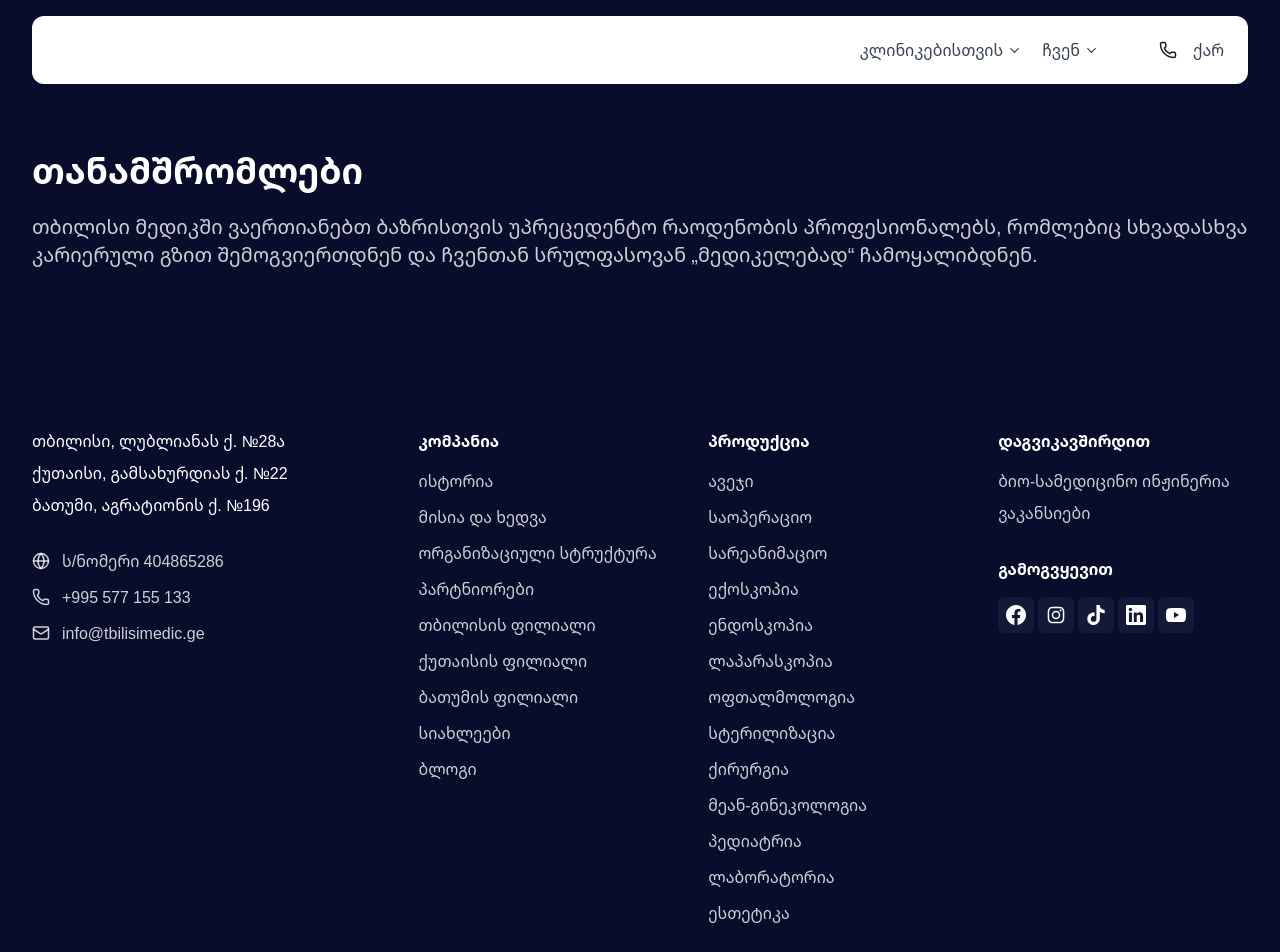
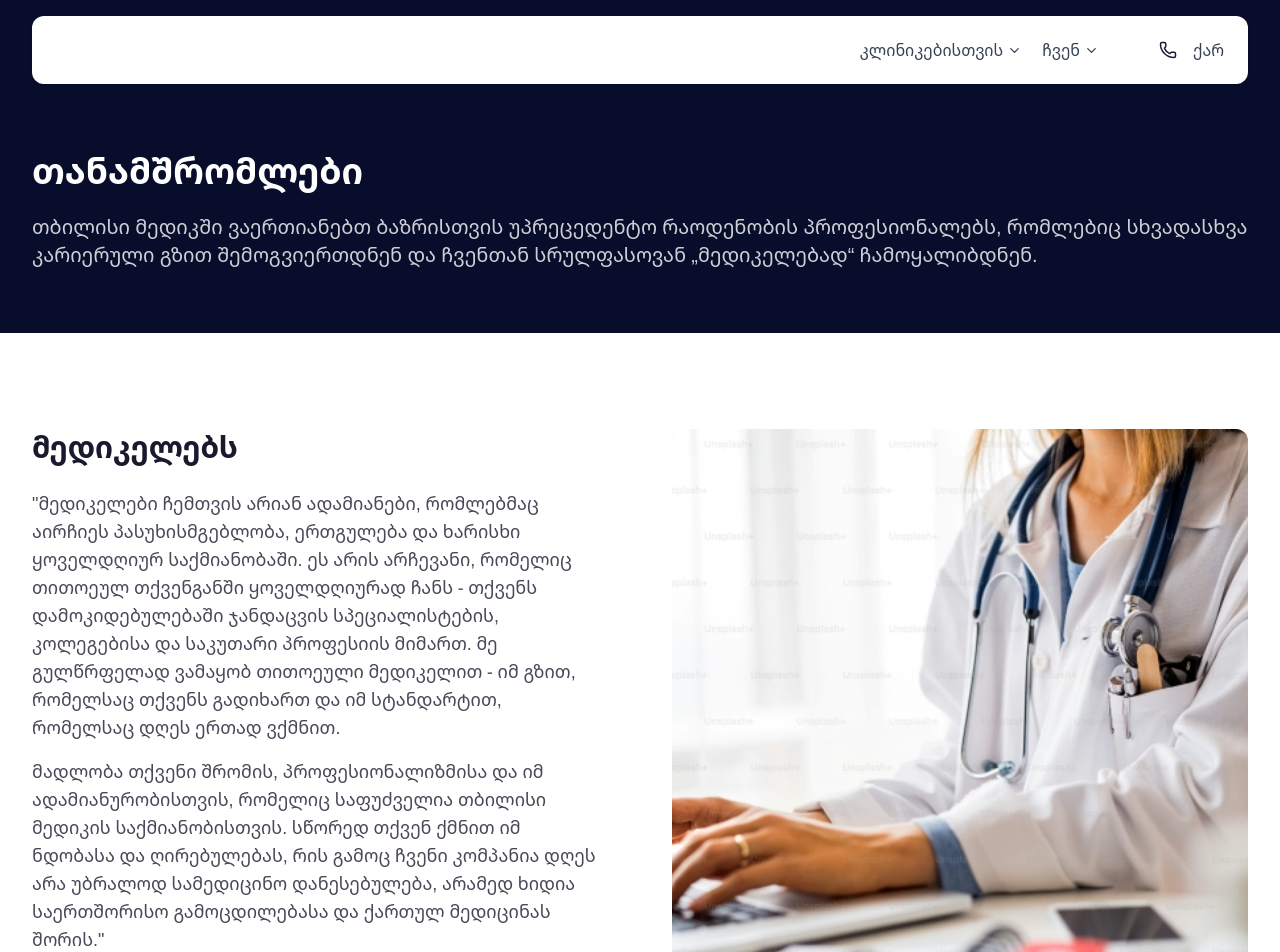
Before and after one commit to tbilisi-medic/web, a Next.js app: page /employees in a window 1280 px wide. Shown: the top 952 px of the page. Built offline with nearby package versions, Linux system fonts and the light colour scheme.

Commit message:
feat: add quote section

```diff
--- a/src/app/employees/page.tsx
+++ b/src/app/employees/page.tsx
@@ -1,5 +1,5 @@
 import { Metadata } from 'next';
-import { PageHeader } from '@/components/sections/shared';
+import { PageHeader, Quote } from '@/components/sections/shared';
 
 export const metadata: Metadata = {
   title: 'თანამშრომლები ',
@@ -13,6 +13,16 @@ export default function EmployeesPage() {
         title="თანამშრომლები"
         description="თბილისი მედიკში ვაერთიანებთ ბაზრისთვის უპრეცედენტო რაოდენობის პროფესიონალებს, რომლებიც სხვადასხვა კარიერული გზით შემოგვიერთდნენ და ჩვენთან სრულფასოვან „მედიკელებად“ ჩამოყალიბდნენ."
       />
+      <Quote
+        title="მედიკელებს"
+        text={[
+          'მედიკელები ჩემთვის არიან ადამიანები, რომლებმაც აირჩიეს პასუხისმგებლობა, ერთგულება და ხარისხი ყოველდღიურ საქმიანობაში. ეს არის არჩევანი, რომელიც თითოეულ თქვენგანში ყოველდღიურად ჩანს - თქვენს დამოკიდებულებაში ჯანდაცვის სპეციალისტების, კოლეგებისა და საკუთარი პროფესიის მიმართ. მე გულწრფელად ვამაყობ თითოეული მედიკელით - იმ გზით, რომელსაც თქვენს გადიხართ და იმ სტანდარტით, რომელსაც დღეს ერთად ვქმნით.',
+          'მადლობა თქვენი შრომის, პროფესიონალიზმისა და იმ ადამიანურობისთვის, რომელიც საფუძველია თბილისი მედიკის საქმიანობისთვის. სწორედ თქვენ ქმნით იმ ნდობასა და ღირებულებას, რის გამოც ჩვენი კომპანია დღეს არა უბრალოდ სამედიცინო დანესებულება, არამედ ხიდია საერთშორისო გამოცდილებასა და ქართულ მედიცინას შორის.',
+        ]}
+        authorName="ლევან ხომერიკი"
+        authorRole="გენერალური დირექტორი"
+        image="/images/categories/1.jpg"
+      />
     </>
   );
 }
--- a/src/components/sections/shared/index.ts
+++ b/src/components/sections/shared/index.ts
@@ -2,3 +2,4 @@ export { Hero } from './hero';
 export { BlogPreview } from './blog-preview';
 export { Testimonials } from './testimonials';
 export { PageHeader } from './page-header';
+export { Quote } from './quote';
--- /dev/null
+++ b/src/components/sections/shared/quote.tsx
@@ -0,0 +1,63 @@
+import Image from 'next/image';
+
+interface QuoteProps {
+  title: string;
+  text: string[];
+  authorName: string;
+  authorRole: string;
+  image: string;
+}
+
+export function Quote({
+  title,
+  text,
+  authorName,
+  authorRole,
+  image,
+}: QuoteProps) {
+  return (
+    <section className="py-16 lg:py-24">
+      <div className="px-4 sm:px-6 lg:px-8">
+        <div className="mx-auto max-w-7xl">
+          <div className="grid gap-10 lg:grid-cols-2 lg:gap-16">
+            {/* Left - Content */}
+            <div>
+              {/* Title */}
+              <h2 className="text-2xl font-bold text-foreground sm:text-3xl">
+                {title}
+              </h2>
+
+              {/* Quote Text */}
+              <div className="mt-6 space-y-4 text-foreground/80">
+                {text.map((paragraph, index) => (
+                  <p key={index} className="text-lg">
+                    {index === 0 ? `"${paragraph}` : paragraph}
+                    {index === text.length - 1 ? '"' : ''}
+                  </p>
+                ))}
+              </div>
+
+              {/* Author */}
+              <div className="mt-8">
+                <p className="font-semibold text-lg text-foreground">
+                  {authorName}
+                </p>
+                <p className="text-lg text-foreground/80 mt-1">{authorRole}</p>
+              </div>
+            </div>
+
+            {/* Right - Image */}
+            <div className="relative h-64 overflow-hidden rounded-xl bg-gray-200 sm:h-80 lg:h-full lg:min-h-[400px]">
+              <Image
+                src={image}
+                alt={authorName}
+                fill
+                className="object-cover"
+              />
+            </div>
+          </div>
+        </div>
+      </div>
+    </section>
+  );
+}
```
